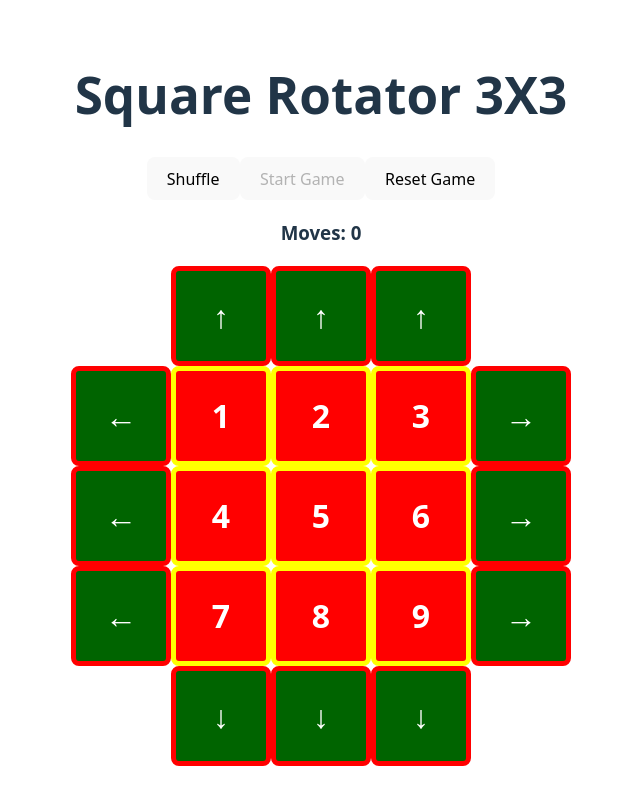
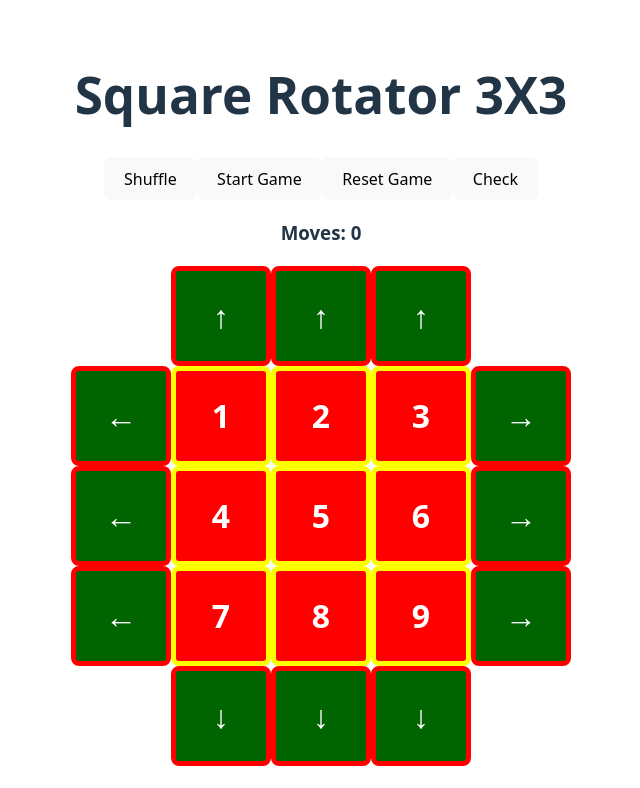
Before and after one commit to NirbhikKumawat/Square-Rotator, a React (Vite) app: page / in a window 1280 px wide. Shown: the top 788 px of the page, without its empty margins (319-959 px from the left). Built offline with nearby package versions, Linux system fonts and the light colour scheme.

Commit message:
Added checker button

```diff
--- a/src/App.jsx
+++ b/src/App.jsx
@@ -71,13 +71,13 @@ function Counter({count=0}){
         <div className="counter">
             <h3>Moves: {count}</h3>
         </div>
-
     )
 }
 function ImmutableSquareButtonsGrid() {
     const [squares, setSquares] = useState([1, 2, 3, 4, 5, 6, 7, 8, 9]);
     const [game,setGame] = useState(0);
     const [counts, setCounts] = useState(0);
+    //const [isSolved, setIsSolved] = useState(true);
     function checker(){
         for (let i = 0; i < 9; i++) {
             if(squares[i]!==i+1){
@@ -86,11 +86,18 @@ function ImmutableSquareButtonsGrid() {
         }
         return true;
     }
+    function realCheck(){
+        if(checker){
+            setGame(2);
+            return true;
+        }
+        return false;
+    }
     function rotateLeftUp(i){
         if(game===2){
             return;
         }
-        const nextSquares=squares.slice();
+        const nextSquares=[...squares];
         let temp = nextSquares[i-1];
         nextSquares[i-1]=nextSquares[i+2];
         nextSquares[i+2]=nextSquares[i+5];
@@ -99,12 +106,13 @@ function ImmutableSquareButtonsGrid() {
         if(game===1){
             setCounts(counts+1);
         }
-    }function rotateLeftDown(i){
+    }
+    function rotateLeftDown(i){
         if(game===2){
             return;
         }
-        const nextSquares=squares.slice();
-        let temp = nextSquares[i-1];
+        const nextSquares=[...squares];
+        const temp = nextSquares[i-1];
         nextSquares[i-1]=nextSquares[i+5];
         nextSquares[i+5]=nextSquares[i+2];
         nextSquares[i+2]=temp;
@@ -117,7 +125,7 @@ function ImmutableSquareButtonsGrid() {
         if(game===2){
             return;
         }
-        const nextSquares=squares.slice();
+        const nextSquares=[...squares];
         let temp = nextSquares[i-1];
         nextSquares[i-1]=nextSquares[i];
         nextSquares[i]=nextSquares[i+1];
@@ -131,7 +139,7 @@ function ImmutableSquareButtonsGrid() {
         if(game===2){
             return;
         }
-        const nextSquares=squares.slice();
+        const nextSquares=[...squares];
         let temp = nextSquares[i-1];
         nextSquares[i-1]=nextSquares[i+1];
         nextSquares[i+1]=nextSquares[i];
@@ -142,15 +150,16 @@ function ImmutableSquareButtonsGrid() {
         }
     }
     function start(){
-        setGame(1);
+        setGame(()=>1);
+        setCounts(0);
     }
     function reset(){
-        setGame(0);
+        setGame(()=>0);
         setSquares([1,2,3,4,5,6,7,8,9]);
         setCounts(0);
     }
     function shuffle(){
-        if(game===1||game===2){
+        if(game===1){
             return;
         }
         const random=Math.floor(Math.random()*12);
@@ -190,20 +199,31 @@ function ImmutableSquareButtonsGrid() {
         else if(random===11){
             rotateUpRight(7);
         }
+        setGame(0);
 
     }
     return (
-        <>
+        <div className="game-board">
+            <div className="game-controls">
                 <ActionButton clicked={shuffle} disabled={game===1}>
                     Shuffle
                 </ActionButton>
-            <ActionButton clicked={start} variant="success" disabled={game===1||checker()}>
+                <ActionButton clicked={start} variant="success" disabled={game===1}>
                     Start Game
                 </ActionButton>
                 <ActionButton clicked={reset} variant="secondary">
                     Reset Game
                 </ActionButton>
+                <ActionButton clicked={realCheck} variant="tertiary">
+                    Check
+                </ActionButton>
                 <Counter count={counts} />
+            </div>
+            {game===2 && (
+                <div className="win-message">
+                    <h2>Congratulations! You solved this game in {counts} moves</h2>
+                </div>
+            )}
             <div className="arrows-grid">
                 <ArrowButton clicked={()=>rotateLeftUp(1)} direction="up"/>
                 <ArrowButton clicked={()=>rotateLeftUp(2)} direction="up"/>
@@ -235,6 +255,6 @@ function ImmutableSquareButtonsGrid() {
                 <ArrowButton clicked={()=>rotateLeftDown(2)} direction="down"/>
                 <ArrowButton clicked={()=>rotateLeftDown(3)} direction="down"/>
             </div>
-        </>
+        </div>
     );
 }
```
Lines whose indentation alone changed are shown as unchanged.
